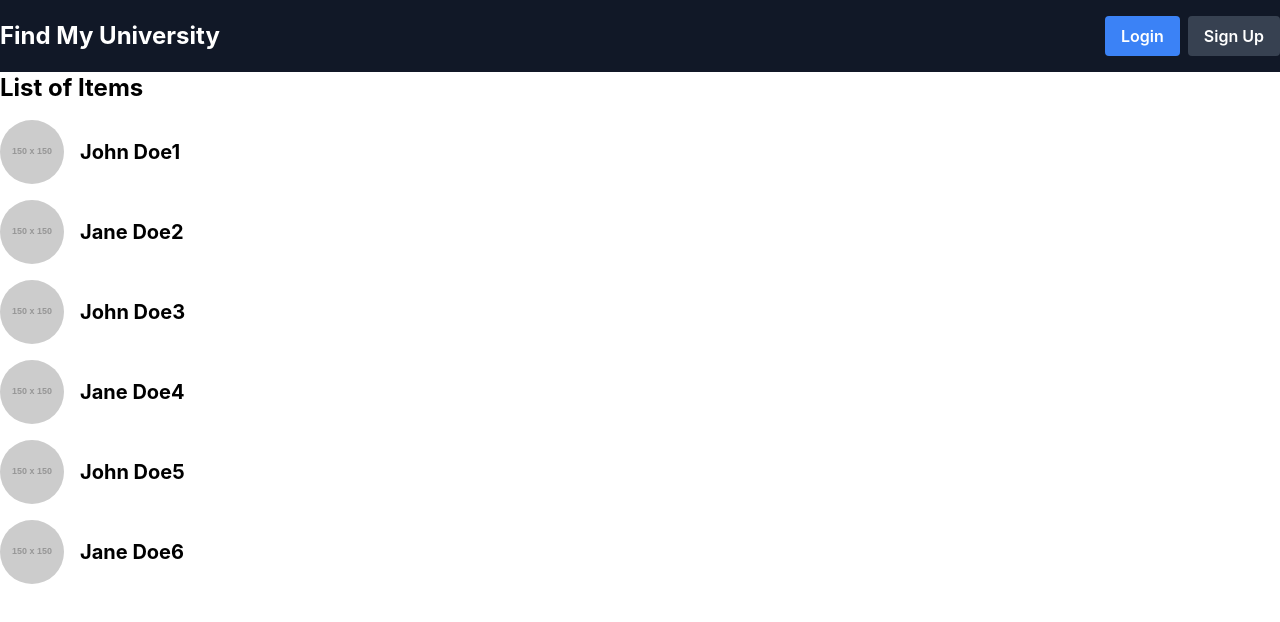
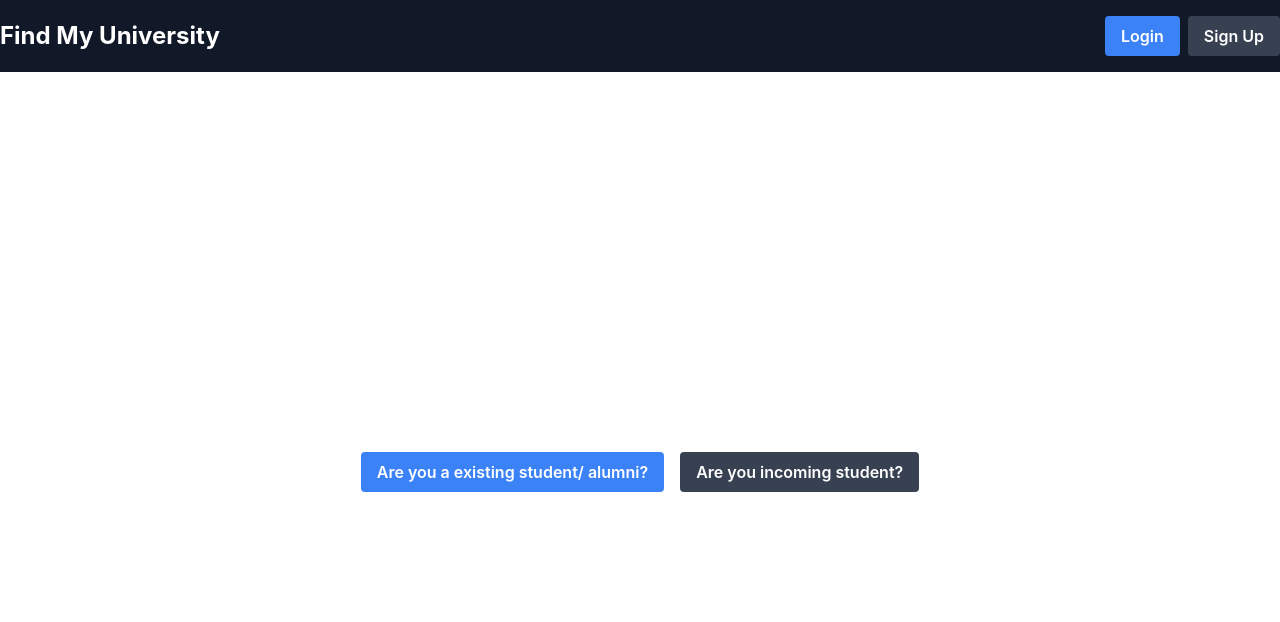
Before and after one commit to brij1823/findmyuni, a React (Create React App) app: page / in a window 1280 px wide. Shown: the top 622 px of the page. Built offline with nearby package versions, Linux system fonts and the light colour scheme.

Commit message:
conflict resolution

```diff
--- a/src/App.js
+++ b/src/App.js
@@ -1,10 +1,11 @@
 import "./App.css";
 import { BrowserRouter as Router, Route, Routes } from 'react-router-dom';
-import Dashboard from "./pages/Dashboard";
+import Dashboard from "./pages/dashboard/Index";
 import Header from "./components/Header";
 import React from "react";
 import store from "./store/store";
 import { Provider } from "react-redux";
+import Chatboard from "./pages/Chatboard";
 
 
 function App() {
@@ -23,8 +24,8 @@ function App() {
       <Header />
       <Router>
         <Routes>
-        <Route path="/" element={<><h1 className="text-2xl font-bold mb-4">List of Items</h1><Dashboard items={items} /></>} />
-        <Route path="/dashboard" element={<Dashboard />} />
+        <Route path="/" element={<><Dashboard items={items} /></>} />
+        <Route path="/chat" element={<><Chatboard items={items} /></>} />
         </Routes>
       </Router>
     </Provider>
--- a/src/pages/Dashboard.js
+++ b/src/pages/Chatboard.js
@@ -1,7 +1,7 @@
 import React, { useState } from 'react';
 import Chat from './Chat';
 
-const Dashboard = ({ items }) => {
+const Chatboard = ({ items }) => {
   const [selectedItem, setSelectedItem] = useState(null);
 
   return (
@@ -31,4 +31,4 @@ const Dashboard = ({ items }) => {
   );
 };
 
-export default Dashboard;
+export default Chatboard;
```
